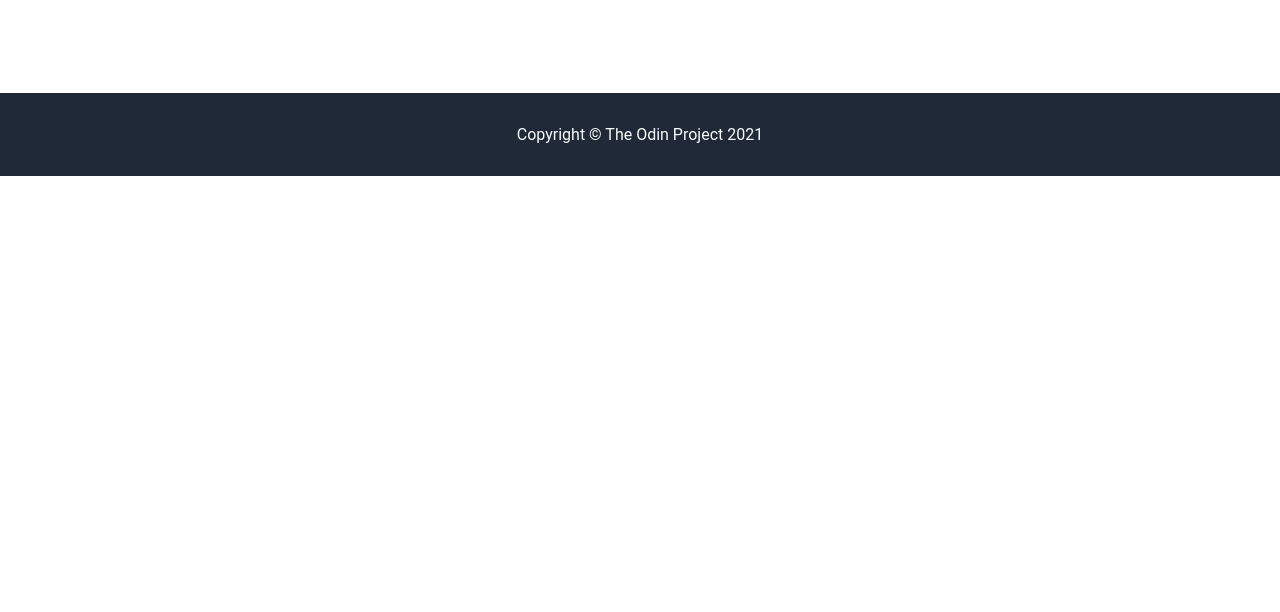
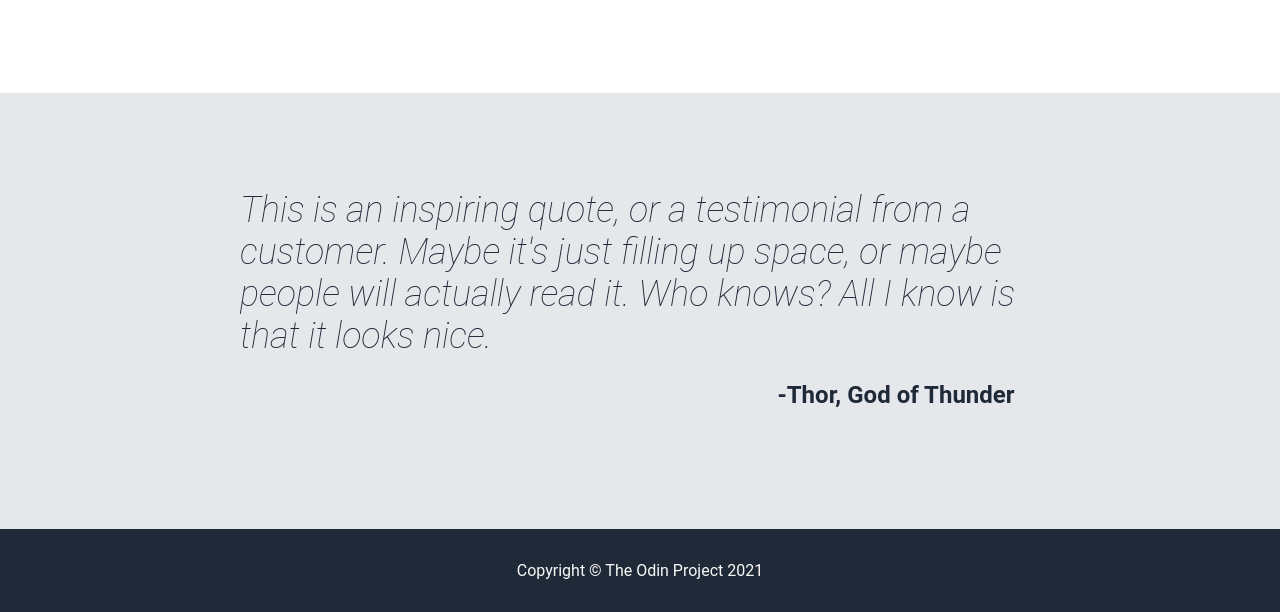
Before and after one commit to RytisMark/odin-landing-page, a plain HTML site: page index.html in a window 1280 px wide. Shown: the part 735-1347 px from the top of the page. Before the commit the page ends 911 px from the top, so only its background shows below. Drawn offline with Linux system fonts and the light colour scheme.

Commit message:
info section done

```diff
--- a/index.html
+++ b/index.html
@@ -49,6 +49,11 @@
             </div>
         </div>
     </div>
+    <div class="quote-section">
+        <p class="quote">This is an inspiring quote, or a testimonial from a customer. Maybe it's just filling up space, or maybe people will actually read it. Who knows? All I know is that it looks nice.
+            <p class="author">-Thor, God of Thunder</p>
+        </p>
+    </div>
     <div class="footer">Copyright © The Odin Project 2021</div>
 </body>
 </html>
--- a/styles.css
+++ b/styles.css
@@ -7,6 +7,8 @@ body {
     margin: 0;
 }
 
+    /* Hero section */
+/* Header */
 .header {
     background-color: #1F2937;
     display: flex;
@@ -41,6 +43,7 @@ a {
     gap: 16px;
 }
 
+/* Hero content */
 .hero-content {
     background-color: #1F2937;
     display: flex;
@@ -71,17 +74,9 @@ button {
     color: #E5E7EB;
 }
 
-.footer {
-    background-color: #1F2937;
-    color: #F9FAF8;
-    display: flex;
-    justify-content: center;
-}
-
 .main-img {
     width: 500px;
     height: 225px;
-
     display: flex;
     justify-content: center;
     align-items: center;
@@ -96,6 +91,7 @@ button {
     max-width: 500px;
 }
 
+    /* Information section */
 .info-container {
     margin: 32px 0px 96px 0px;
 }
@@ -135,6 +131,41 @@ button {
     text-align: center;
 }
 
+    /* Quote section */
+.quote-section {
+    background-color: #E5E7EB;
+    color: #1F2937;
+    font-size: 36px;
+    font-weight: lighter;
+    font-style: italic;
+    display: flex;
+    flex-flow: column;
+    justify-content: center;
+    align-items: center;
+    padding: 96px 96px 24px 96px;
+}
+
+.quote {
+    display: flex;
+    text-align: left;
+    max-width: 800px;
+    margin: 0;
+}
+
+.author {
+    display: flex;
+    font-size: 24px;
+    font-weight: bold;
+    font-style: normal;
+    text-align: right;
+    padding: 0 0 0 512px;
+}
+
+    /* Footer */
 .footer {
+    background-color: #1F2937;
+    color: #F9FAF8;
+    display: flex;
+    justify-content: center;
     padding: 32px 0px;
 }
```
